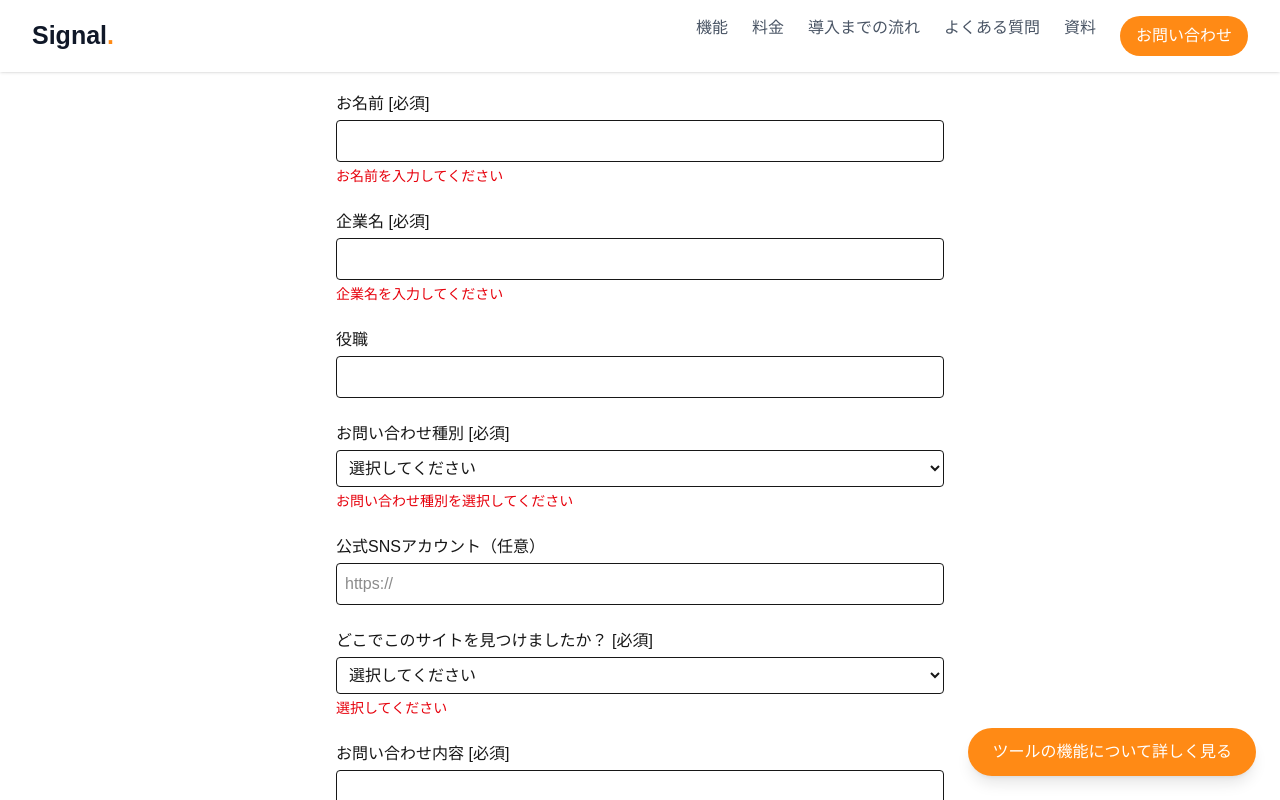
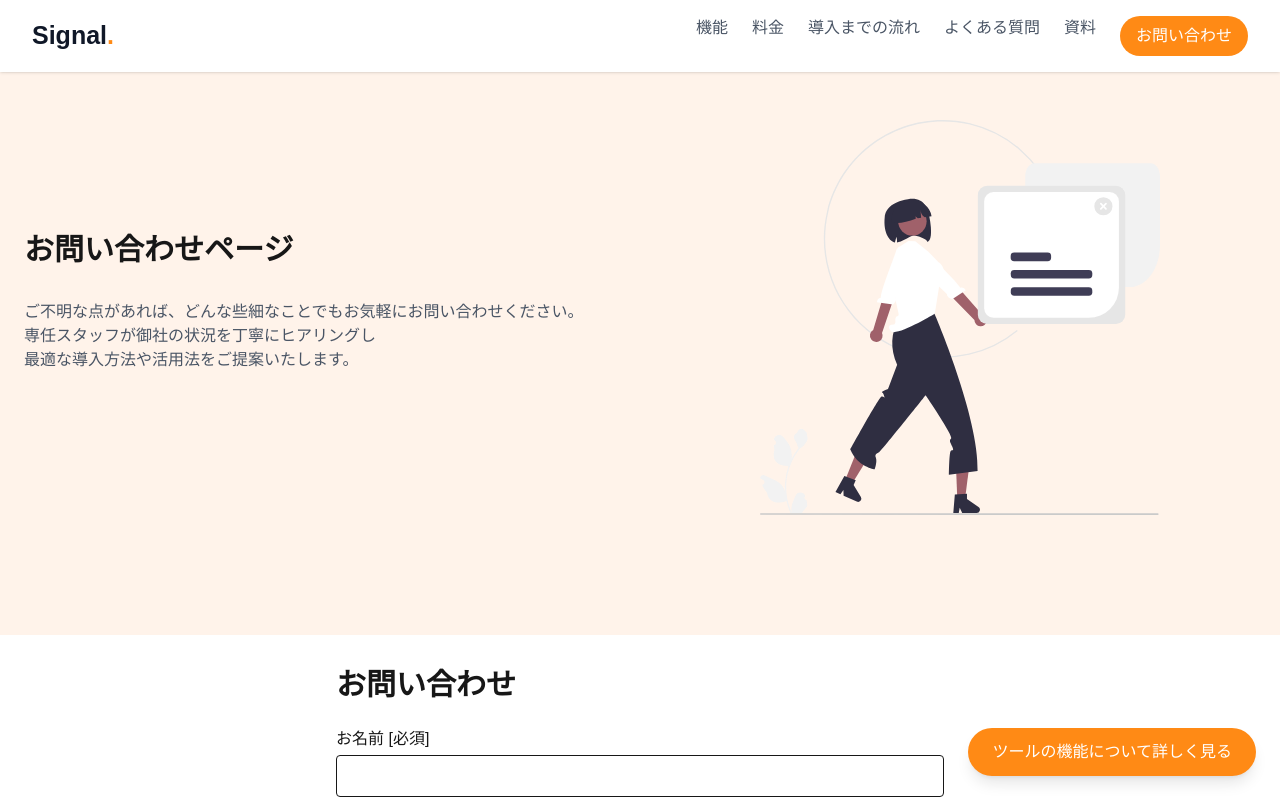
Before and after one commit to mogcia-app/signal-hp, a Next.js app: page /contact in a window 1280 px wide. Shown: the top 800 px of the page. Built offline with nearby package versions, Linux system fonts and the light colour scheme.

Commit message:
add main view to contact page

```diff
--- a/src/app/contact/page.tsx
+++ b/src/app/contact/page.tsx
@@ -4,6 +4,29 @@ import Script from "next/script";
 export default function ContactPage() {
   return (
     <>
+    <section className="w-full bg-[#fff3ea] py-30 px-6">
+  <div className="max-w-7xl mx-auto grid md:grid-cols-2 gap-12 items-center">
+    <div>
+      <h1 className="text-3xl font-bold mb-8">{`お問い合わせページ`}</h1>
+      <p className="text-gray-600 mb-8">
+        {`ご不明な点があれば、どんな些細なことでもお気軽にお問い合わせください。`}
+        <br />
+        {`専任スタッフが御社の状況を丁寧にヒアリングし`}
+        <br />
+        {`最適な導入方法や活用法をご提案いたします。`}
+      </p>
+    </div>
+
+    <div className="flex justify-center">
+      <img
+        src="/images/1006.svg"
+        alt="FAQイメージ"
+        className="w-[400px] max-w-full h-auto"
+      />
+    </div>
+  </div>
+</section>
+
       <main className="max-w-2xl mx-auto p-8">
         <h1 className="text-3xl font-bold mb-6">お問い合わせ</h1>
         <form
```
